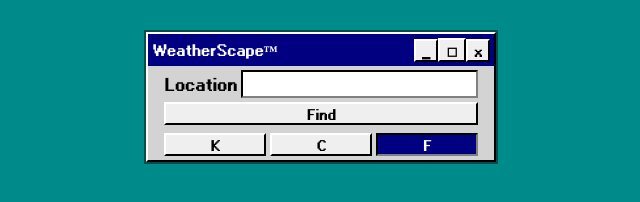
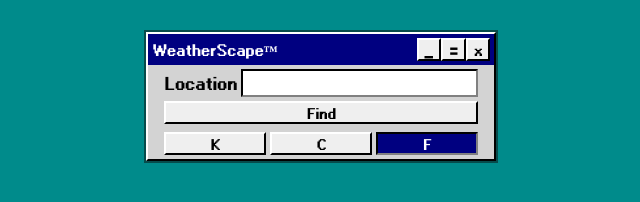
Before and after one commit to jacobsmithdev/weather-app-top, a website built with webpack: page src/index.html in a window 1280 px wide. Shown: the whole page, without its empty margins (319-959 px from the left). Built offline with nearby package versions, Linux system fonts and the light colour scheme.

Commit message:
fix: Replace symbol unsupported by font

```diff
--- a/src/index.html
+++ b/src/index.html
@@ -10,7 +10,7 @@
             <header class="weather-app__header">
                 <h1 class="weather-app__logo">WeatherScape™</h1>
                 <button class="weather-app__btn" id="weather-app__minimize">_</button>
-                <button class="weather-app__btn" id="weather-app__expand">◻</button>
+                <button class="weather-app__btn" id="weather-app__expand">=</button>
                 <button class="weather-app__btn" id="weather-app__close">x</button>
             </header>
             <form id="location-search-form">
```
